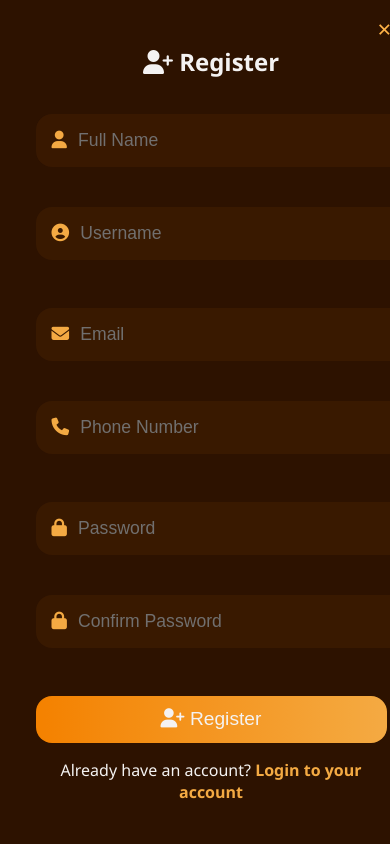
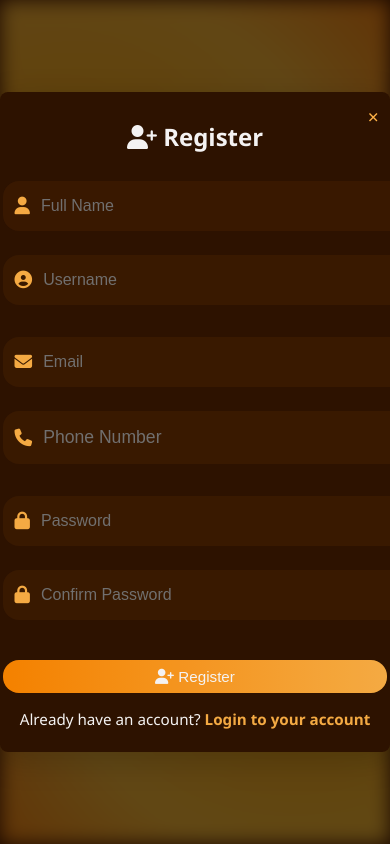
Before and after one commit to Gpcode233/meh-auth, a plain HTML site: page index.html in a window 390 px wide. Both pictures are taken after a click on the button "Register". Drawn offline with Linux system fonts and the light colour scheme.

Commit message:
enhance responsive design for mobile: adjust layout, button sizes, and modal dimensions

```diff
--- a/styles.css
+++ b/styles.css
@@ -207,11 +207,77 @@ body, html {
   .input-group, .form-btn { max-width: 100%; }
 }
 @media (max-width: 700px) {
+  .center-content {
+    top: 40%;
+    left: 50%;
+    transform: translate(-50%, -40%);
+    width: 90vw;
+  }
+  .main-btn {
+    font-size: 1.5rem;
+    padding: 1rem 1.5rem;
+    width: 100%;
+    min-width: 0;
+  }
+  .modal-content {
+    min-width: 0;
+    width: 95vw;
+    padding: 1rem 0.5rem;
+    border-radius: 1rem;
+    box-sizing: border-box;
+  }
+  .form-slider {
+    width: 100%;
+    min-width: 0;
+  }
+  .form {
+    min-width: 0;
+    width: 100%;
+    padding: 0;
+  }
   .form-row {
     flex-direction: column;
     gap: 0.5rem;
+    width: 100%;
   }
   .form-row .input-group, .input-group.full-width {
     max-width: 100%;
+    width: 100%;
+  }
+  .input-group {
+    margin: 0.5rem 0;
+    padding: 0.5rem 0.7rem;
+    font-size: 1rem;
+  }
+  .input-group input {
+    font-size: 1rem;
+    padding: 0.5rem 0;
+  }
+  .form-btn {
+    font-size: 1rem;
+    padding: 0.7rem;
+    max-width: 100%;
+  }
+  .switch-link {
+    font-size: 0.95rem;
+  }
+  .close {
+    font-size: 1.2rem;
+    right: 0.7rem;
+    top: 0.7rem;
+  }
+  .congrats h1 {
+    font-size: 1.5rem;
   }
 }
+@media (max-width: 400px) {
+  .modal-content {
+    width: 100vw;
+    padding: 0.5rem 0.2rem;
+    border-radius: 0.5rem;
+  }
+  .form-btn {
+    font-size: 0.95rem;
+    padding: 0.5rem;
+  }
+}
```
